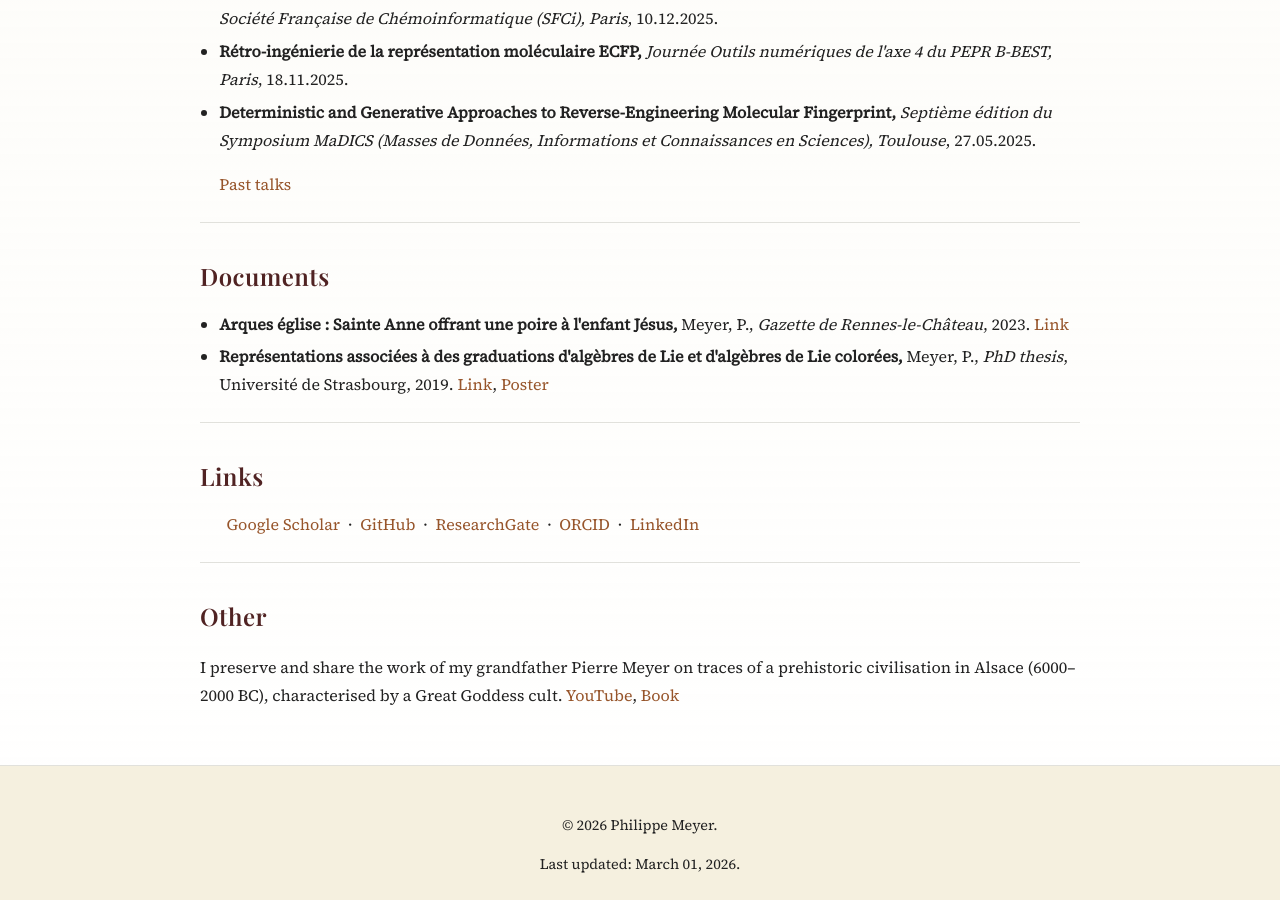
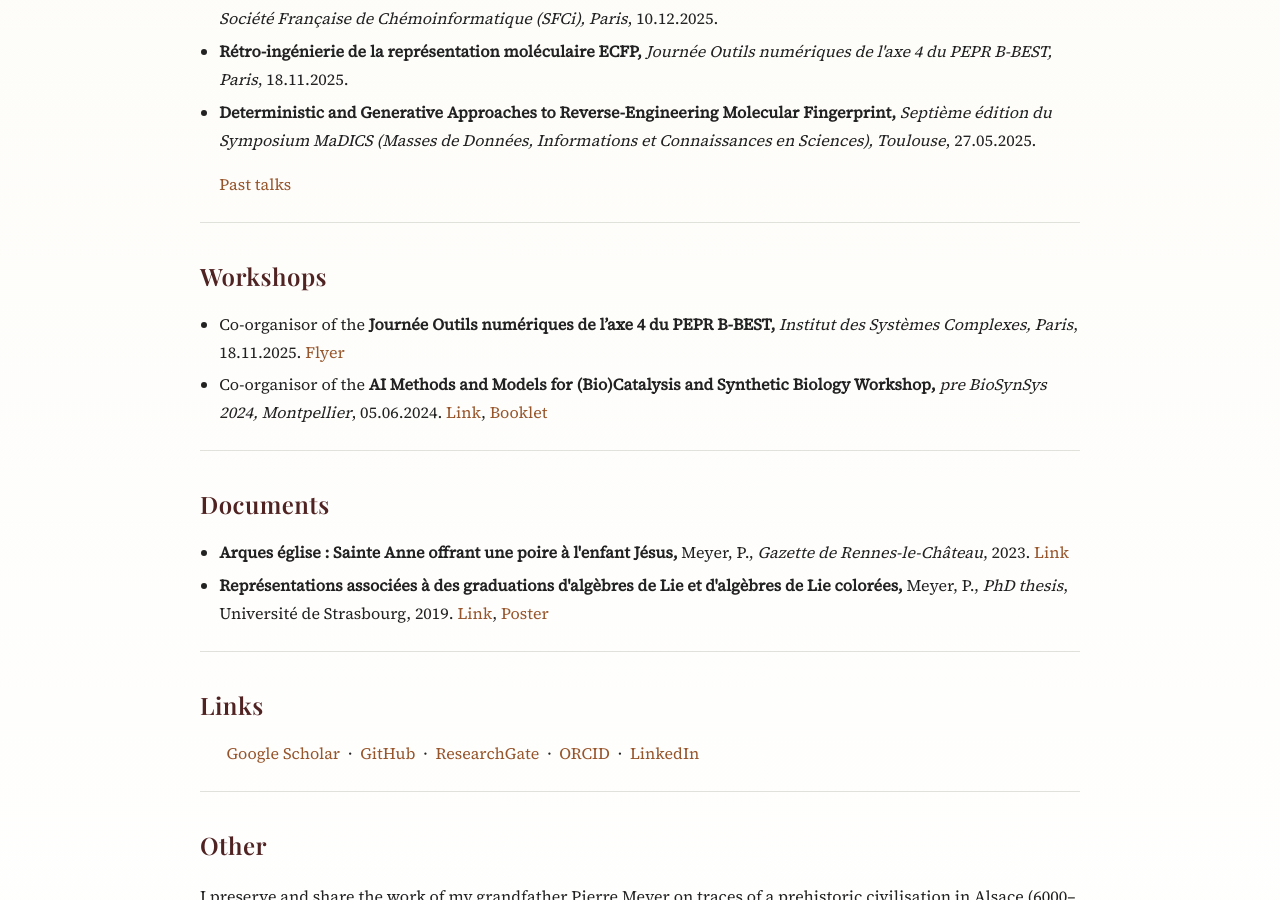
Before and after one commit to PhilippeMeyer68/philippemeyer68.github.io, a Jekyll site: the page built from index.md, in a window 1280 px wide and 900 px high, scrolled down 1617 px. Built offline with Jekyll 4.4.1, drawn with Linux system fonts in a browser that asks for light colours.

Commit message:
feat: add workshops section

```diff
--- a/index.md
+++ b/index.md
@@ -158,6 +158,27 @@ title: "Home"
 </ul>
 </section>
 
+
+<section class="section">
+  <div class="section-header">
+    <h3 class="section-title">Workshops</h3>
+  </div>
+  <ul>
+<li>
+  Co-organisor of the <strong>Journée Outils numériques de l’axe 4 du PEPR B-BEST,</strong>
+  <em>Institut des Systèmes Complexes, Paris</em>, 18.11.2025.
+  <a href="{{ '/assets/docs/philippe_meyer_workshop_pepr_18_11_2025.pdf' | relative_url }}" target="_blank" rel="noopener">Flyer</a>
+</li>
+
+<li>
+  Co-organisor of the <strong>AI Methods and Models for (Bio)Catalysis and Synthetic Biology Workshop,</strong>
+  <em>pre BioSynSys 2024, Montpellier</em>, 05.06.2024.
+  <a href="https://jfaulon.com/ai-workshop/" target="_blank" rel="noopener">Link</a>,
+  <a href="https://jfaulon.com/wp-content/uploads/AI-Workshop-2024-Booklet.pdf" target="_blank" rel="noopener">Booklet</a>
+</li>
+</ul>
+</section>
+
 <section class="section">
   <div class="section-header">
     <h3 class="section-title">Documents</h3>
```
Also changed, not shown: 1 other file.
